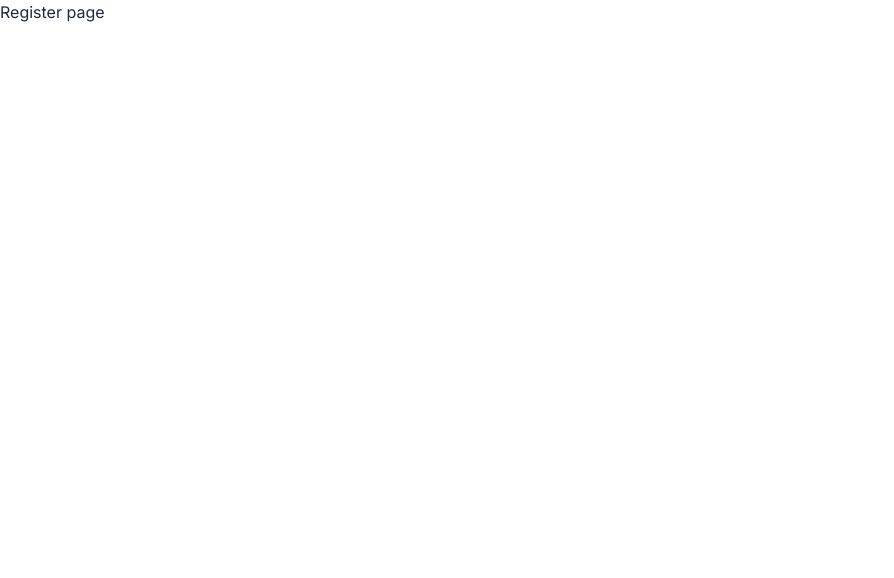
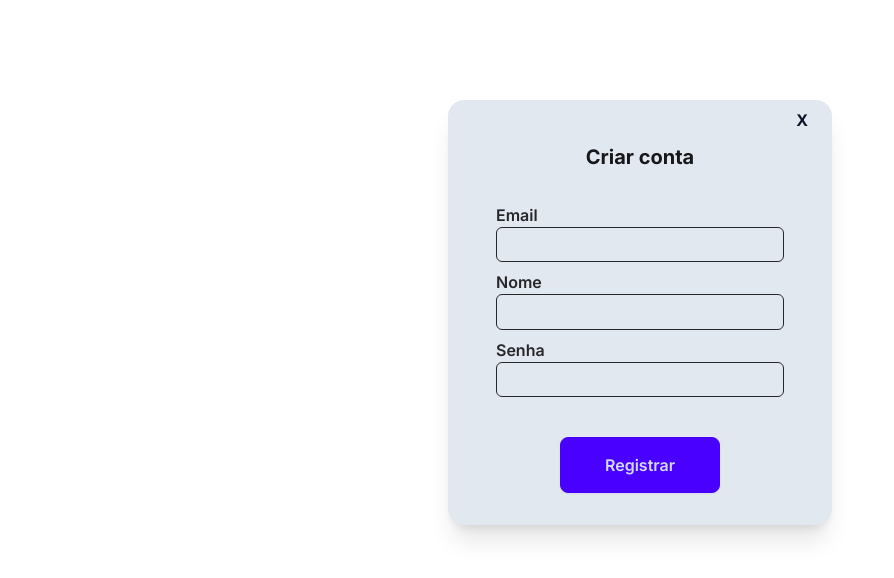
Before and after one commit to GuilhermeVeigaa/sistema-financas-frontend, a Next.js app: page /register in a window 1280 px wide. Shown: the top 578 px of the page, without its empty margins (0-894 px from the left). Built offline with nearby package versions, Linux system fonts and the light colour scheme.

Commit message:
feat: add RegisterScreen and register fuction

```diff
--- a/src/app/login/page.tsx
+++ b/src/app/login/page.tsx
@@ -14,8 +14,12 @@ export default function page() {
   return (
     <div className="flex justify-center mt-[100px]">
         <div className="card bg-slate-200 w-96 min-h-96 shadow-xl">
-          <div className="pt-14">
-              <h3 className="text-zinc-900 font-bold text-xl pt-[0.2rem] text-center">Login</h3>
+          <div className="pt-2 px-2 w-full text-end">
+            <button type="button" onClick={() => router.push('/')} className="px-4 text-slate-900 font-bold">X</button>
+          </div>
+
+          <div className="pt-2">
+              <h1 className="text-zinc-900 font-bold text-xl pt-[0.2rem] text-center">Login</h1>
           </div>
 
           <div className="card-body items-center justify-center text-center">
--- a/src/app/register/page.tsx
+++ b/src/app/register/page.tsx
@@ -1,5 +1,70 @@
+'use client'
+
+import { authService } from "@/auth/authService";
+import { useRouter } from "next/navigation";
+import { useState } from "react";
+
 export default function page() {
-    return (
-      <div>Register page</div>
-    )
-  }
+
+  const router = useRouter();
+
+  const [email, setEmail] = useState('');
+  const [name, setName] = useState('');
+  const [password, setPassword] = useState('');
+
+  return (
+    <div className="flex justify-center mt-[100px]">
+        <div className="card bg-slate-200 w-96 min-h-96 shadow-xl">
+          <div className="pt-2 px-2 w-full text-end">
+            <button type="button" onClick={() => router.push('/')} className="px-4 text-slate-900 font-bold">X</button>
+          </div>
+
+          <div className="pt-2">
+              <h1 className="text-zinc-900 font-bold text-xl pt-[0.2rem] text-center">Criar conta</h1>
+          </div>
+
+          <div className="card-body items-center justify-center text-center">
+            <div className="card-actions flex flex-col gap-5">
+              <form
+               className=""
+               onSubmit={(e) => {
+                e.preventDefault();
+
+                authService.register({
+                  email,
+                  name,
+                  password,
+                }).then(() => {
+                  router.push('/login')
+                }).catch(() => {
+                  alert('Credenciais inválidas')
+                })
+              }}>
+                <div className="pb-2 flex flex-col">
+                  <span className="text-start text-zinc-800 font-semibold">Email</span>
+
+                  <input onChange={(e) => {setEmail(e.target.value)}} className="h-[2.2rem] w-72 bg-slate-200 border border-zinc-800 rounded-md text-black px-2" type="email" name="email"/>
+                </div>
+
+                <div className="pb-2 flex flex-col">
+                  <span className="text-start text-zinc-800 font-semibold">Nome</span>
+
+                  <input onChange={(e) => {setName(e.target.value)}} className="h-[2.2rem] w-72 bg-slate-200 border border-zinc-800 rounded-md text-black px-2" type="name" name="nome"/>
+                </div>
+
+                <div className="flex flex-col">
+                  <span className="text-start text-zinc-800 font-semibold">Senha</span>
+
+                  <input onChange={(e) => {setPassword(e.target.value)}} className="bg-slate-200 border border-zinc-800 rounded-md px-2 text-black h-[2.2rem] w-72" type="password" name="password"/>
+                </div>
+
+                <div>
+                  <button type="submit" className="btn btn-primary mt-10 w-40 h-[3.5rem] text-[16px]">Registrar</button>
+                </div>
+              </form>
+            </div>
+          </div>
+        </div>
+      </div>
+  )
+}
--- a/src/auth/authService.ts
+++ b/src/auth/authService.ts
@@ -20,5 +20,25 @@ export const authService = {
 
             tokenService.save(body.token)
         })
+    },
+
+    async register({ email, name, password }: any) {
+        return fetch('http://localhost:8800/register', {
+            method: 'POST',
+            headers: {
+                'Content-Type': 'application/json'
+            },
+            body: JSON.stringify({
+                email,
+                name,
+                password,
+            })
+        }).then(async (respostaDoServidor) => {
+            if (!respostaDoServidor.ok) {
+                throw new Error('Erro ao cadastrar usuário')
+            }
+
+            const body = await respostaDoServidor.json()
+        })
     }
 };
```
